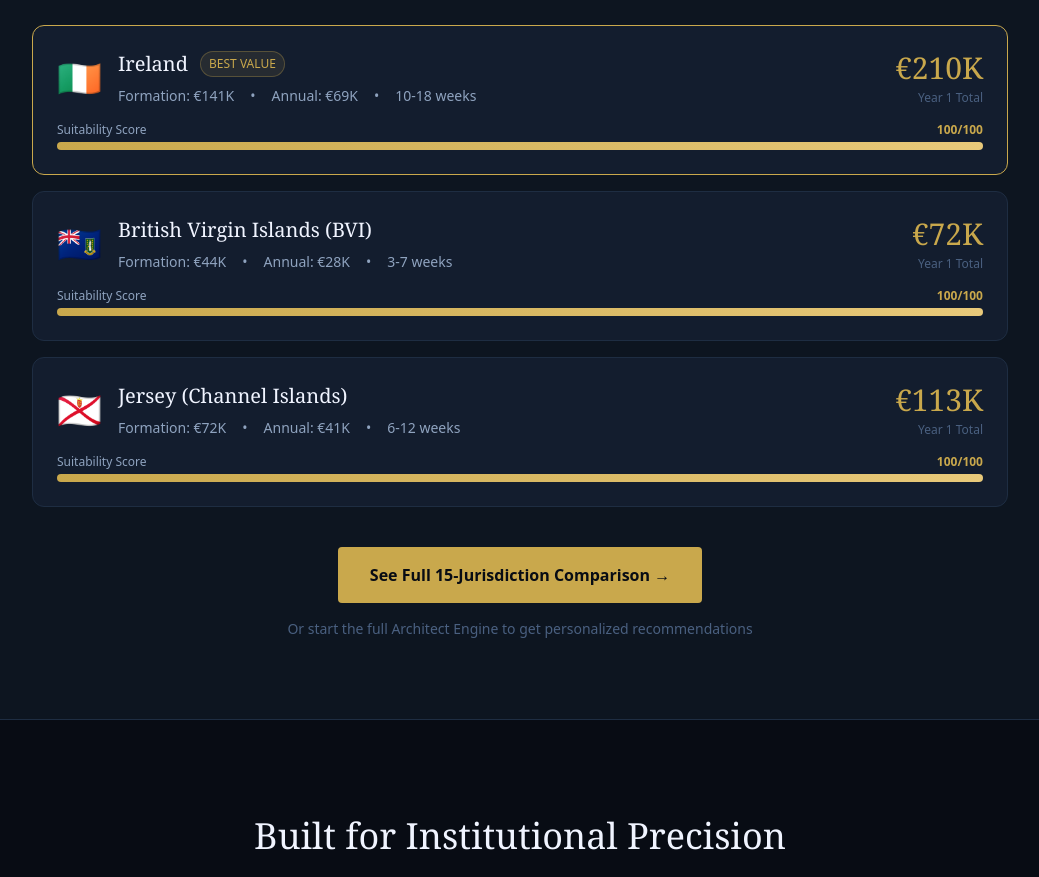
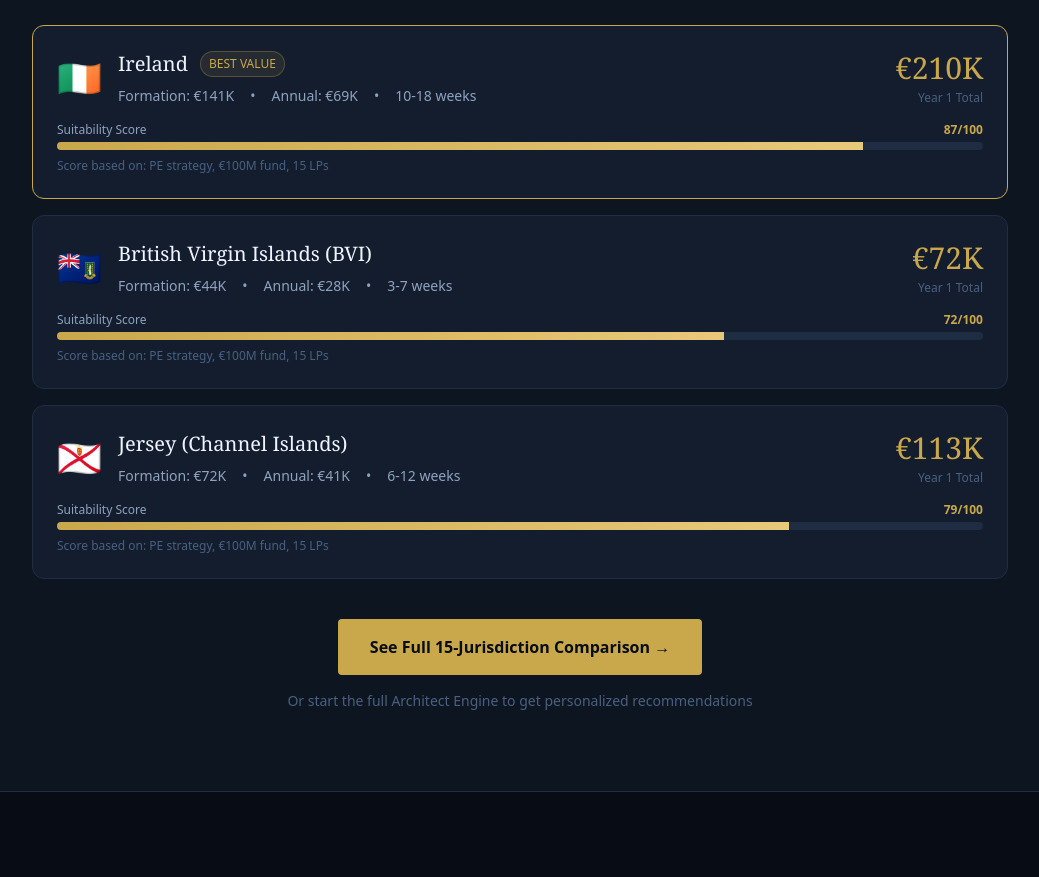
Before and after one commit to hugelifecy-arch/GNCO-2.0, a Next.js app in the folder gnco-platform/: page / in a window 1280 px wide. Shown: the part 1660-2537 px from the top of the page, without its empty margins (120-1159 px from the left). Built offline with nearby package versions, Linux system fonts and the light colour scheme; no server answers.

Commit message:
Fix homepage calculator preview score differentiation

```diff
--- a/gnco-platform/src/components/landing/InstantCostCalculator.tsx
+++ b/gnco-platform/src/components/landing/InstantCostCalculator.tsx
@@ -5,11 +5,27 @@ import { JURISDICTIONS } from '@/lib/jurisdiction-data'
 import { trackEvent } from '@/lib/analytics'
 import { formatCurrency } from '@/lib/utils'
 
-type FundStrategy =
-  | 'private-equity'
-  | 'real-estate'
-  | 'venture-capital'
-  | 'private-credit'
+type FundStrategy = 'private-equity' | 'real-estate' | 'venture-capital' | 'private-credit'
+
+const PREVIEW_JURISDICTIONS = ['ireland', 'bvi', 'jersey'] as const
+
+const BASE_SCORES: Record<string, number> = {
+  ireland: 87,
+  bvi: 72,
+  jersey: 79,
+  'cayman-islands': 89,
+  luxembourg: 82,
+  'delaware-usa': 87,
+  singapore: 85,
+  cyprus: 83,
+}
+
+const STRATEGY_LABEL: Record<FundStrategy, string> = {
+  'private-equity': 'PE',
+  'real-estate': 'Real Estate',
+  'venture-capital': 'Venture Capital',
+  'private-credit': 'Private Credit',
+}
 
 export function InstantCostCalculator() {
   const [fundSize, setFundSize] = useState(100)
@@ -44,7 +60,8 @@ export function InstantCostCalculator() {
   }
 
   const topJurisdictions = useMemo(() => {
-    const scored = JURISDICTIONS.map((j) => {
+    const scoredById = new Map(
+      JURISDICTIONS.map((j) => {
         let formationCost = (j.formationCostRange.min + j.formationCostRange.max) / 2
 
         const strategyMultiplier: Record<FundStrategy, number> = {
@@ -67,14 +84,11 @@ export function InstantCostCalculator() {
 
         const totalYear1 = formationCost + annualCost
 
-      let score = 100
-      if (j.id === 'cayman' || j.id === 'cayman-islands') score = 89
-      if (j.id === 'luxembourg') score = 82
-      if (j.id === 'delaware' || j.id === 'delaware-usa') score = 87
-      if (j.id === 'singapore') score = 85
-      if (j.id === 'cyprus') score = 83
+        const score = BASE_SCORES[j.id] ?? 75
 
-      return {
+        return [
+          j.id,
+          {
             id: j.id,
             name: j.name,
             flag: j.flag,
@@ -83,11 +97,17 @@ export function InstantCostCalculator() {
             totalYear1: Math.round(totalYear1),
             score,
             timeline: `${j.setupTimeWeeks.min}-${j.setupTimeWeeks.max} weeks`,
-      }
+          },
+        ] as const
       })
+    )
 
-    return scored.sort((a, b) => b.score - a.score).slice(0, 3)
+    return PREVIEW_JURISDICTIONS.map((jurisdictionId) => scoredById.get(jurisdictionId)).filter(
+      (jurisdiction): jurisdiction is NonNullable<typeof jurisdiction> => Boolean(jurisdiction)
+    )
   }, [fundSize, lpCount, strategy])
+
+  const scoreContext = `Score based on: ${STRATEGY_LABEL[strategy]} strategy, €${fundSize}M fund, ${lpCount} LPs`
 
   return (
     <section id="pricing" className="w-full border-y border-bg-border bg-bg-surface py-20">
@@ -105,9 +125,7 @@ export function InstantCostCalculator() {
           <div className="grid gap-8 md:grid-cols-2">
             <div>
               <div className="mb-3 flex items-baseline justify-between">
-                <label className="font-sans text-sm text-text-secondary">
-                  Target Fund Size
-                </label>
+                <label className="font-sans text-sm text-text-secondary">Target Fund Size</label>
                 <span className="font-serif text-2xl text-accent-gold">€{fundSize}M</span>
               </div>
               <input
@@ -127,9 +145,7 @@ export function InstantCostCalculator() {
 
             <div>
               <div className="mb-3 flex items-baseline justify-between">
-                <label className="font-sans text-sm text-text-secondary">
-                  Number of LPs
-                </label>
+                <label className="font-sans text-sm text-text-secondary">Number of LPs</label>
                 <span className="font-serif text-2xl text-accent-gold">{lpCount}</span>
               </div>
               <input
@@ -214,6 +230,7 @@ export function InstantCostCalculator() {
                     style={{ width: `${j.score}%` }}
                   />
                 </div>
+                <p className="mt-2 text-xs text-text-tertiary">{scoreContext}</p>
               </div>
             </div>
           ))}
```
Lines whose indentation alone changed are shown as unchanged.
